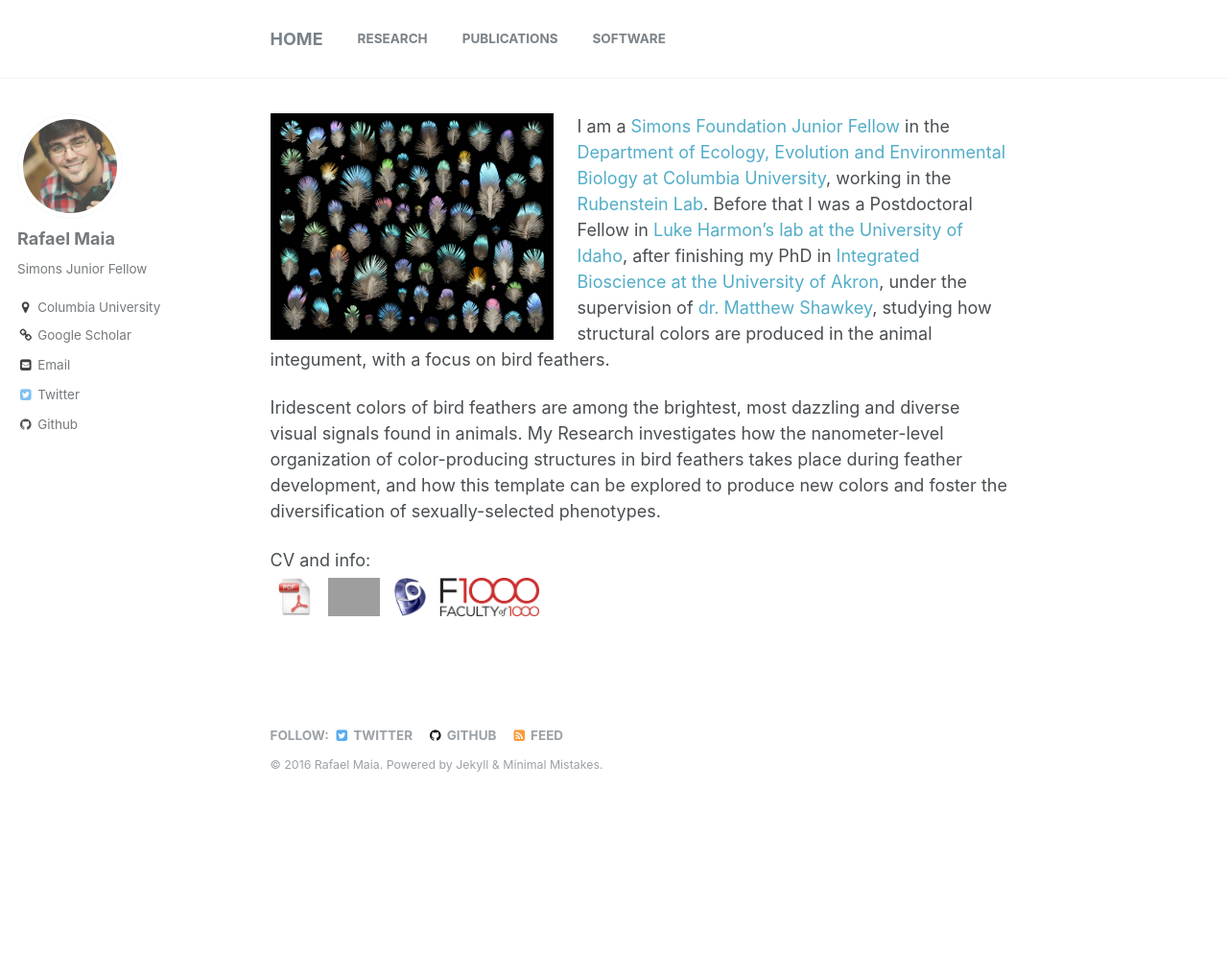
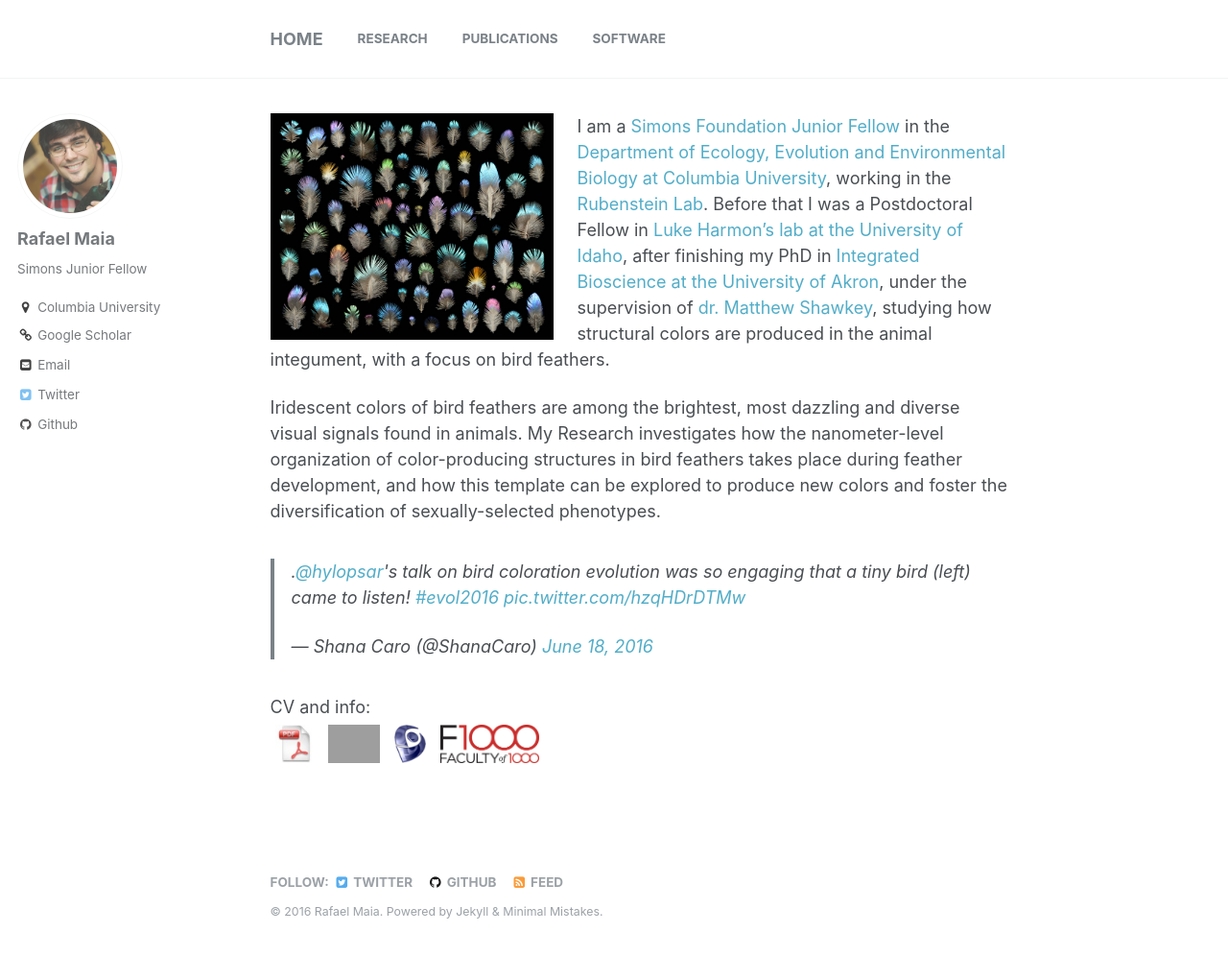
Before and after one commit to rmaia/rmaia.github.io, a Jekyll site: the page built from index.md, in a window 1280 px wide and 1014 px high. Shown: the top 996 px of the window at 96% size. Built offline with Jekyll 4.4.1, drawn with Linux system fonts in a browser that asks for light colours; the list of posts is cut into pages by our own code; comment, search, counter and statistics services are not loaded; grey boxes are pictures that could not be loaded.

Commit message:
trying to pin tweet

```diff
--- a/index.md
+++ b/index.md
@@ -8,6 +8,9 @@ I am a [Simons Foundation Junior Fellow](https://www.simonsfoundation.org/simons
 
 Iridescent colors of bird feathers are among the brightest, most dazzling and diverse visual signals found in animals. My Research investigates how the nanometer-level organization of color-producing structures in bird feathers takes place during feather development, and how this template can be explored to produce new colors and foster the diversification of sexually-selected phenotypes.
 
+<blockquote class="twitter-tweet" data-lang="en"><p lang="en" dir="ltr">.<a href="https://twitter.com/hylopsar">@hylopsar</a>&#39;s talk on bird coloration evolution was so engaging that a tiny bird (left) came to listen! <a href="https://twitter.com/hashtag/evol2016?src=hash">#evol2016</a> <a href="https://t.co/hzqHDrDTMw">pic.twitter.com/hzqHDrDTMw</a></p>&mdash; Shana Caro (@ShanaCaro) <a href="https://twitter.com/ShanaCaro/status/744233162474037248">June 18, 2016</a></blockquote>
+<script async src="//platform.twitter.com/widgets.js" charset="utf-8"></script>
+
 CV and info: <br>
 <a href="/pdf/RMaia-CV.pdf"><img src="/images/pdf-file-logo-icon.jpg" style="padding:5px; height:50px"></a>
 <a href="https://scholar.google.com/citations?user=9WJAHYQAAAAJ"><img src="/images/GoogleScholar1.jpg" style="padding:5px; height:50px"></a>
```
